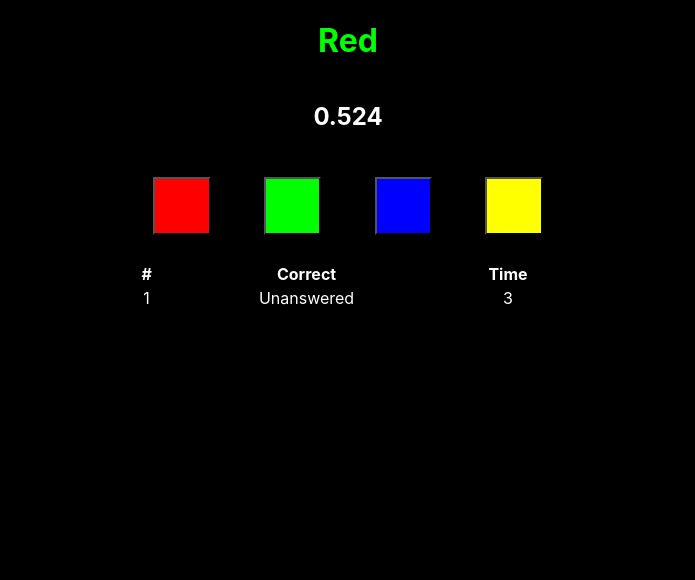
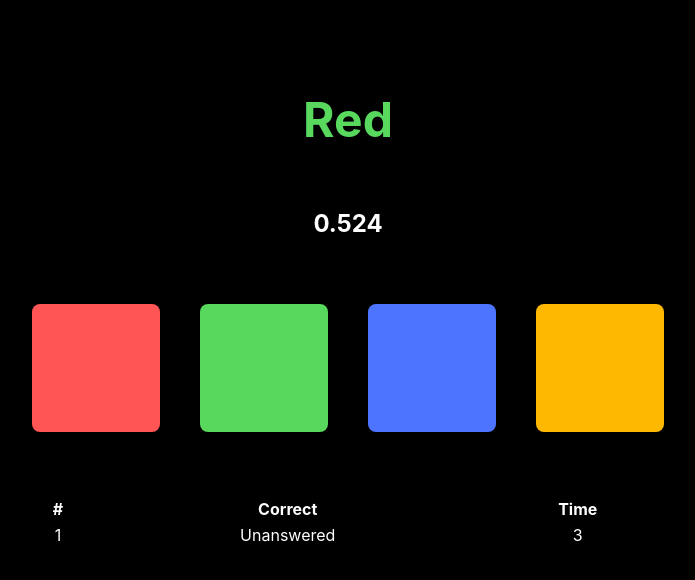
Before and after one commit to stroopy-itb/stroopy-client, a React (Create React App) app: page /test in a window 1280 px wide. Shown: the top 580 px of the page, without its empty margins (292-987 px from the left). Built offline with nearby package versions, Linux system fonts and the light colour scheme.

Commit message:
add tailwindcss and update stylings

```diff
--- a/package.json
+++ b/package.json
@@ -41,5 +41,10 @@
       "last 1 firefox version",
       "last 1 safari version"
     ]
+  },
+  "devDependencies": {
+    "autoprefixer": "^10.4.2",
+    "postcss": "^8.4.6",
+    "tailwindcss": "^3.0.22"
   }
 }
--- a/src/App.css
+++ /dev/null
@@ -1,8 +0,0 @@
-.App {
-  text-align: center;
-  background-color: black;
-  display: flex;
-  justify-content: center;
-  align-items: stretch;
-  min-height: 100vh;
-}
--- a/src/App.tsx
+++ b/src/App.tsx
@@ -1,12 +1,11 @@
 import React from 'react';
 import logo from './logo.svg';
-import './App.css';
 import {Routes, Route} from 'react-router-dom';
 import { SetupPage, StroopPage } from './page';
 
 function App() {
   return (
-    <div className="App">
+    <div className="bg-black flex justify-center">
       <Routes>
         <Route path="setup" element={<SetupPage/>} />
         <Route path="test" element={<StroopPage/>} />
--- a/src/index.css
+++ b/src/index.css
@@ -1,3 +1,7 @@
+@tailwind base;
+@tailwind components;
+@tailwind utilities;
+
 body {
   margin: 0;
   font-family: -apple-system, BlinkMacSystemFont, 'Segoe UI', 'Roboto', 'Oxygen',
@@ -11,3 +15,22 @@ code {
   font-family: source-code-pro, Menlo, Monaco, Consolas, 'Courier New',
     monospace;
 }
+/*border-2 py-8 px-16 rounded-xl text-2xl text-white font-bold hover:bg-white hover:text-black*/
+@layer components {
+  .button {
+    font-size: theme(fontSize.2xl);
+    font-weight: theme(fontWeight.bold);
+    color: theme(colors.white);
+    border-width: theme(borderWidth.2);
+    border-radius: theme(borderRadius.xl);
+    padding-left: theme(padding.16);
+    padding-right: theme(padding.16);
+    padding-top: theme(padding.6);
+    padding-bottom: theme(padding.6);
+  }
+
+  .button-hover {
+    color: theme(colors.black);
+    background-color: theme(colors.white);
+  }
+}
--- a/src/page/SetupPage.tsx
+++ b/src/page/SetupPage.tsx
@@ -1,11 +1,16 @@
-import { useNavigate } from "react-router-dom"
+import { useNavigate } from "react-router-dom";
 
 export default function SetupPage(): JSX.Element {
-    const navigate = useNavigate();
+  const navigate = useNavigate();
 
-    return (
-        <div>
-            <button onClick={() => navigate("/test")}>START</button>
-        </div>
-    )
+  return (
+    <div className="min-h-screen grid grid-flow-row gap-5 justify-items-stretch content-center">
+      <button
+        className="button hover:button-hover"
+        onClick={() => navigate("/test")}
+      >
+        START
+      </button>
+    </div>
+  );
 }
--- a/src/page/StroopPage.tsx
+++ b/src/page/StroopPage.tsx
@@ -1,5 +1,9 @@
 import React, { useCallback, useEffect, useRef, useState } from "react";
-import { AnswerRecord, AnswerStatus, answerStatusToString } from "../model/AnswerRecord";
+import {
+  AnswerRecord,
+  AnswerStatus,
+  answerStatusToString,
+} from "../model/AnswerRecord";
 import ColorPair from "../model/ColorPair";
 import { Prompt, promptToString } from "../model/Prompt";
 import Countdown from "react-countdown";
@@ -9,21 +13,21 @@ export default function StroopPage(): JSX.Element {
   const [pairs, setPairs] = useState<ColorPair[]>([
     {
       text: "Red",
-            color: "#ff0000",
+      color: "#FF5555",
     },
     {
       text: "Green",
-            color: "#00ff00",
+      color: "#58D95D",
     },
     {
       text: "Blue",
-            color: "#0000ff",
+      color: "#4D74FF",
     },
     {
       text: "Yellow",
-            color: "#ffff00",
+      color: "#FFB800",
     },
-    ])
+  ]);
 
   const [answerLimit, setAnswerLimit] = useState(50);
 
@@ -39,13 +43,13 @@ export default function StroopPage(): JSX.Element {
     return {
       text: text.text,
       color: color.color,
-        }
-    }
+    };
+  };
 
   const randomPrompt = (): Prompt => {
     // return Math.random() < 0.5 ? Prompt.Text : Prompt.Color;
     return Prompt.Color;
-    }
+  };
 
   const [stroopKey, setStroopKey] = useState<ColorPair>(pickRandomPair);
 
@@ -53,10 +57,13 @@ export default function StroopPage(): JSX.Element {
 
   const [answerRecords, setAnswerRecords] = useState<AnswerRecord[]>([]);
 
-    const [result, setResult] = useState<Result>()
+  const [result, setResult] = useState<Result>();
 
   const chooseAnswer = (answer: ColorPair | undefined, time: number) => {
-        const newRecord: AnswerRecord = {status: AnswerStatus.Unanswered, time: (timeLimit - time)/1000};
+    const newRecord: AnswerRecord = {
+      status: AnswerStatus.Unanswered,
+      time: (timeLimit - time) / 1000,
+    };
 
     if (answerRecords.length >= answerLimit) {
       countResult();
@@ -64,7 +71,7 @@ export default function StroopPage(): JSX.Element {
     }
 
     if (!answer) {
-            setAnswerRecords(oldRecord => [...oldRecord, newRecord]);
+      setAnswerRecords((oldRecord) => [...oldRecord, newRecord]);
       setStroopKey(pickRandomPair);
       setPrompt(randomPrompt);
       setTimerId(Math.random());
@@ -73,20 +80,25 @@ export default function StroopPage(): JSX.Element {
 
     switch (prompt) {
       case Prompt.Color:
-                newRecord.status = stroopKey.color === answer.color ? AnswerStatus.Correct : AnswerStatus.Wrong;
+        newRecord.status =
+          stroopKey.color === answer.color
+            ? AnswerStatus.Correct
+            : AnswerStatus.Wrong;
         break;
       case Prompt.Text:
-                newRecord.status = stroopKey.text === answer.text ? AnswerStatus.Correct : AnswerStatus.Wrong;
+        newRecord.status =
+          stroopKey.text === answer.text
+            ? AnswerStatus.Correct
+            : AnswerStatus.Wrong;
         break;
       default:
         break;
     }
-        setAnswerRecords(oldRecord => [...oldRecord, newRecord]);
+    setAnswerRecords((oldRecord) => [...oldRecord, newRecord]);
     setStroopKey(pickRandomPair);
     setPrompt(randomPrompt);
     setTimerId(Math.random());
-
-    }
+  };
 
   // TODO: fix timer logic or create from scratch (this logic is stupid)
   const [timerId, setTimerId] = useState(Math.random());
@@ -94,7 +106,7 @@ export default function StroopPage(): JSX.Element {
     if (time < 0 && answerRecords.length < answerLimit) {
       chooseAnswer(undefined, 0);
     }
-    }
+  };
 
   const countResult = () => {
     let tempResult: Result = {
@@ -117,18 +129,21 @@ export default function StroopPage(): JSX.Element {
           ++tempResult.unanswered;
           break;
       }
-        })
-
-        console.log(tempResult);
+    });
 
     tempResult.rtca = tempResult.rtca / tempResult.corrects;
 
     setResult(tempResult);
-    }
+  };
 
   return (
-        <div style={{height: "100%", display: "flex", flexDirection: "column", justifyContent: "start", alignItems: "center" }}>
-            <h1 style={{ fontWeight: "bold", color: stroopKey.color }}>{stroopKey.text}</h1>
+    <div className="min-h-screen grid grid-flow-row gap-16 justify-items-stretch content-center">
+      <h1
+        className="text-center text-5xl font-bold"
+        style={{ color: stroopKey.color }}
+      >
+        {stroopKey.text}
+      </h1>
       {/* <h2 style={{ fontWeight: "bold", color: "white" }}>{promptToString(prompt)}</h2> */}
 
       <Countdown
@@ -136,49 +151,58 @@ export default function StroopPage(): JSX.Element {
         intervalDelay={0}
         precision={3}
         date={Date.now() + timeLimit}
-                onTick={({total}) => resetTimer(total)}
+        onTick={({ total }) => resetTimer(total)}
         overtime
-                renderer={({total, seconds, milliseconds, api}) => {
+        renderer={({ total, seconds, milliseconds, api }) => {
           if (answerRecords.length >= answerLimit && total <= 0) {
             api.stop();
           }
           return (
-                    <div>
-                        <h2 style={{color: "white"}}>{`${seconds}.${milliseconds}`}</h2>
-                        <div>
+            <div className="grid grid-flow-row gap-16">
+              <h2 className="text-center text-2xl font-bold text-white">{`${seconds}.${milliseconds}`}</h2>
+              <div className="grid grid-cols-2 md:grid-cols-4 gap-5 md:gap-10">
                 {pairs.map((pair) => (
-                            <button key={pair.text} style={{ backgroundColor: pair.color, margin: "2em", padding: "2em" }} onClick={() => chooseAnswer(pair, total)}/>
+                  <button
+                    key={pair.text}
+                    className="p-16 rounded-lg"
+                    style={{ backgroundColor: pair.color }}
+                    onClick={() => chooseAnswer(pair, total)}
+                  />
                 ))}
               </div>
             </div>
-                )}}
+          );
+        }}
       />
 
       {result ? (
-                <div style={{color: "white"}}>
-                    <div style={{display: "flex", justifyContent: "space-between", alignContent: "space-between"}}>
-                        <div style={{padding: "1em"}}>
-                            <h2>Correct</h2>
+        <div className="h-52 text-white text-center grid grid-flow-row gap-2">
+          <div className="grid grid-cols-3">
+            <div>
+              <h2 className="text-xl font-bold">Correct</h2>
               <h4>{result.corrects}</h4>
             </div>
-                        <div style={{padding: "1em"}}>
-                            <h2>Wrong</h2>
+            <div>
+              <h2 className="text-xl font-bold">Wrong</h2>
               <h4>{result.wrongs}</h4>
             </div>
-                        <div style={{padding: "1em"}}>
-                            <h2>Unanswered</h2>
+            <div>
+              <h2 className="text-xl font-bold">Unanswered</h2>
               <h4>{result.unanswered}</h4>
             </div>
           </div>
           <div>
-                        <h2>RTCA</h2>
-                        <h3>(Right Time for Correct Answer)</h3>
+            <h2 className="text-xl font-bold">RTCA</h2>
+            <h3 className="text-md font-bold">
+              (Right Time for Correct Answer)
+            </h3>
             <h4>{result.rtca.toPrecision(3)}</h4>
           </div>
         </div>
-            ): ""}
-            <table style={{ color: "white", width: "100%" }}>
-                <thead>
+      ) : (
+        <div className="h-52 overflow-y-auto">
+          <table className="text-white text-center w-full">
+            <thead className="font-bold">
               <tr>
                 <th>#</th>
                 <th>Correct</th>
@@ -193,10 +217,12 @@ export default function StroopPage(): JSX.Element {
                     <td>{answerStatusToString(answerRecord.status)}</td>
                     <td>{answerRecord.time}</td>
                   </tr>
-                    )
+                );
               })}
             </tbody>
           </table>
         </div>
+      )}
+    </div>
   );
 }
--- /dev/null
+++ b/tailwind.config.js
@@ -0,0 +1,18 @@
+module.exports = {
+  content: [
+    "./src/**/*.{js,jsx,ts,tsx}",
+  ],
+  theme: {
+    darkMode: 'media',
+    extend: {
+      colors: {
+        'red': 'FF5555',
+        'green': '58D95D',
+        'blue': '4D74FF',
+        'yellow': 'FFB800',
+
+      }
+    },
+  },
+  plugins: [],
+}
```
Also changed, not shown: 1 other file (tests, documents, lock files or other folders). Lines whose indentation alone changed are shown as unchanged.
